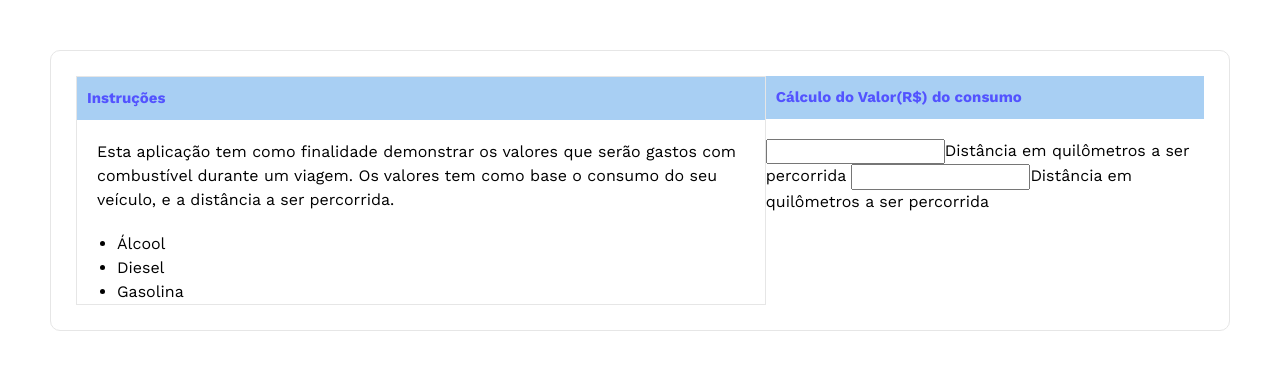
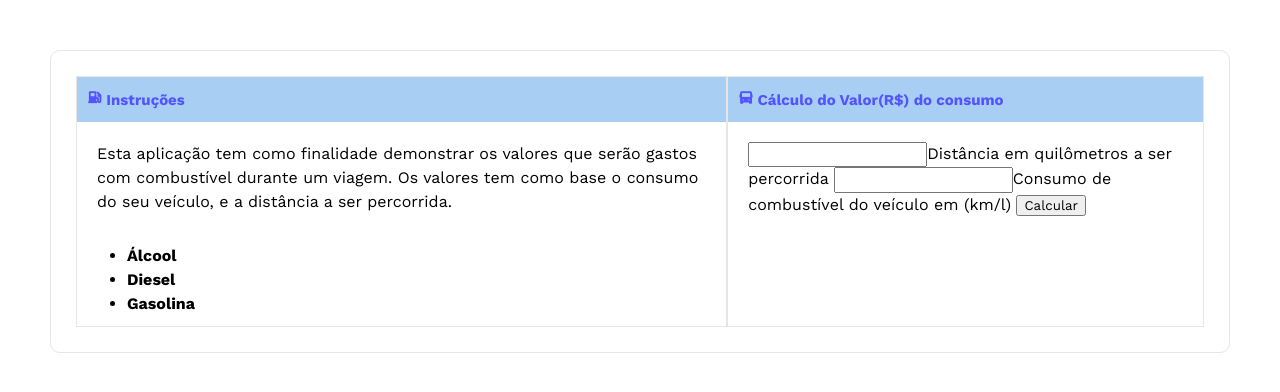
Before and after one commit to j-guerreiro/calculadora-combustivel, a PHP site: page / in a window 1280 px wide. Shown: the top 392 px of the page. Run offline with PHP 8.4, Linux system fonts and the light colour scheme; some web fonts are replaced.

Commit message:
update - adicionando botao de submit no form, adicionados icones nos titulos

```diff
--- a/index.php
+++ b/index.php
@@ -7,6 +7,7 @@
   <link rel="preconnect" href="https://fonts.googleapis.com">
   <link rel="preconnect" href="https://fonts.gstatic.com" crossorigin>
   <link href="https://fonts.googleapis.com/css2?family=Hubballi&family=Work+Sans:wght@300;400;700&display=swap" rel="stylesheet">
+  <link href="https://cdn.jsdelivr.net/npm/remixicon@2.5.0/fonts/remixicon.css" rel="stylesheet">
   <link rel="stylesheet" href="style.css">
   <title>Calculadora de Combustível</title>
 </head>
@@ -16,29 +17,35 @@
     <div class="calculadora">
       <!--  primeiro conteiner | descricao -->
       <div class="descricao">
-        <h1 class="titulo">Instruções</h1>
+        <h1 class="titulo"><i class="ri-gas-station-fill"></i>  Instruções  </h1>
         <div class="descricao-inner">
           <p class="paragrafo">Esta aplicação tem como finalidade demonstrar os valores  que serão gastos
             com combustível durante um viagem.
             Os valores tem como base o consumo do seu veículo, e a distância a ser percorrida.
           </p>
           <ul class="lista-combustives">
-            <li>Álcool</li>
-            <li>Diesel</li>
-            <li>Gasolina</li>
+            <li class="tipo">Álcool</li>
+            <li class="tipo">Diesel</li>
+            <li class="tipo">Gasolina</li>
           </ul>
         </div>
       </div>
       <!-- segundo conteiner | formulário -->
       <div class="form-calculadora">
-        <h1 class="titulo">Cálculo do Valor(R$) do consumo</h1>
-        <div class="form-inner"></div>
+        <h1 class="titulo"><i class="ri-bus-2-fill"></i>   Cálculo do Valor(R$) do consumo</h1>
+        <div class="form-inner">
         <form>
           <label for="distancia" name="distancia" min="1" max="1000000">
           <input type="number" id="distancia">Distância em quilômetros a ser percorrida</input>
+
           <label for="distancia" name="distancia" min="1" max="1000000">
-          <input type="number" id="distancia">Distância em quilômetros a ser percorrida</input>
+          <input type="number" id="distancia">Consumo de combustível do veículo em (km/l)</input>
+
+          <label for="calcular" name="distancia">
+          <input type="submit" id="calcular" value="Calcular"></input>
+
         </form>
+        </div>
       </div>
     </div>
   </main>
--- a/style.css
+++ b/style.css
@@ -29,7 +29,7 @@ html {
   font-size: 15px;
 }
 
-.descricao, .calculadora {
+.descricao, .calculadora, .form-calculadora {
   border: 0.02px solid rgb(230, 230, 230);
 }
 
@@ -37,9 +37,12 @@ html {
   padding: 20px;
 }
 
-.lista-combustiveis {
-  padding: 20px;
-  font-weight: bold;
+.lista-combustives {
+  margin: 10px;
+}
+
+.lista-combustives .tipo{
+  font-weight: 700;
 }
 
 .descricao-inner {
@@ -51,6 +54,5 @@ html {
 }
 
 .form-inner {
-  padding: 10px;
-
+  padding: 20px;
 }
```
